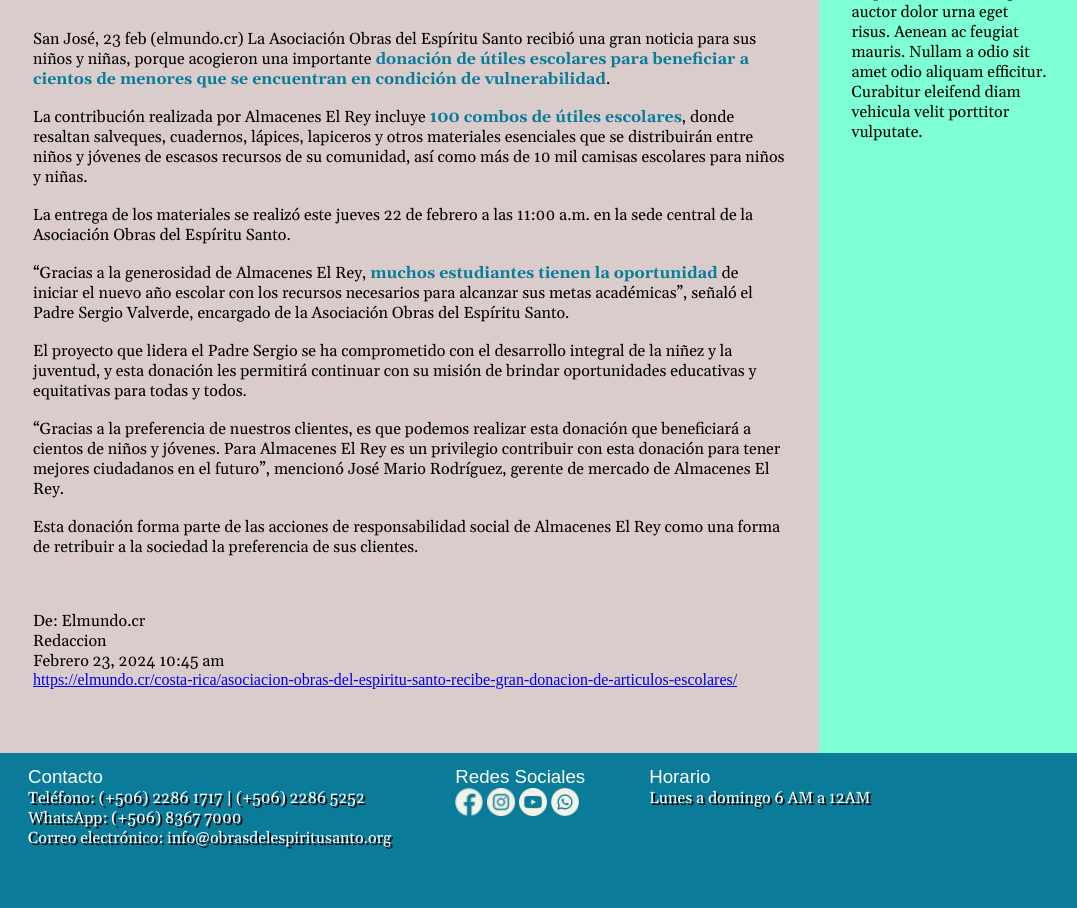
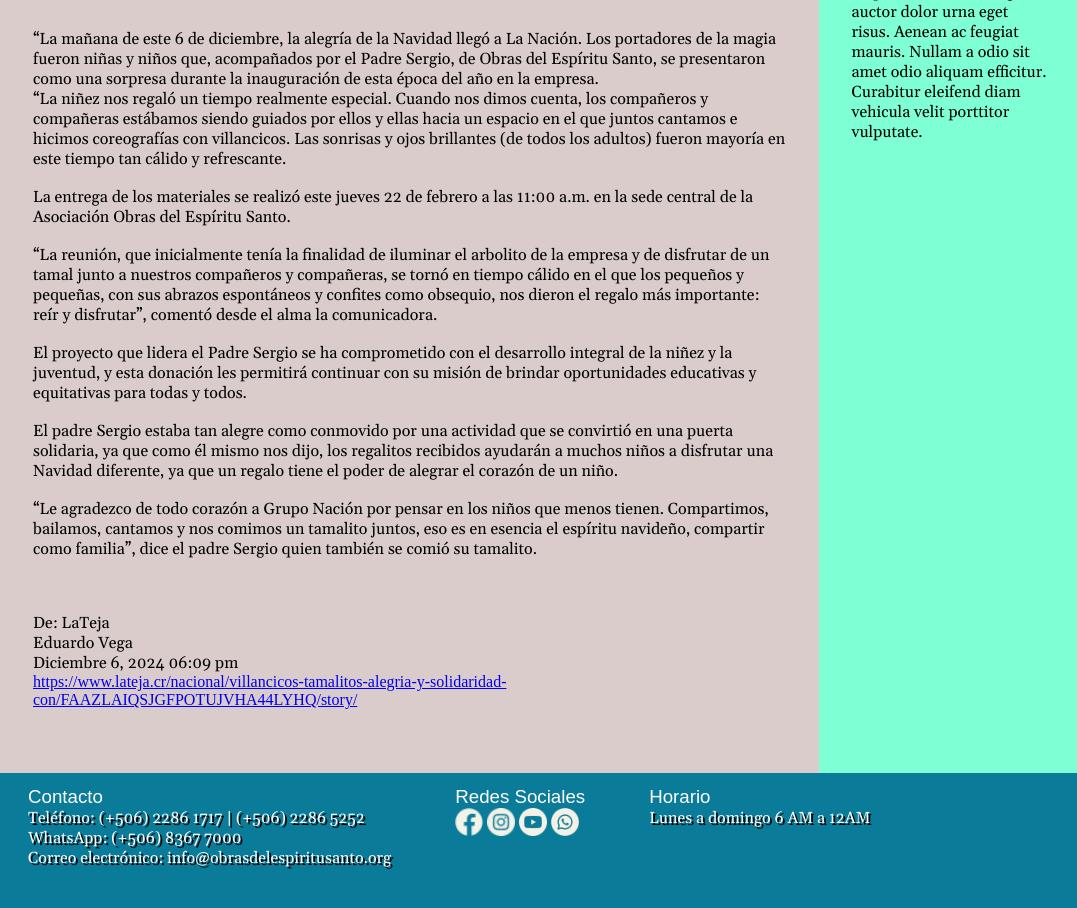
Before and after one commit to AngelVilR/Obras-del-Espiritu-Santos, a plain HTML site: page Villancicos-tamalitos-alegria.html in a window 1280 px wide. Shown: the part 725-1633 px from the top of the page, without its empty margins (198-1275 px from the left). Drawn offline with nearby package versions, Linux system fonts and the light colour scheme; a web font is replaced by a local one.

Commit message:
actualizacion blog villancicos

```diff
--- a/Villancicos-tamalitos-alegria.html
+++ b/Villancicos-tamalitos-alegria.html
@@ -58,24 +58,15 @@
 
                 <section class="cuerpo-noticia">
                     <p>
-                        San José, 23 feb (elmundo.cr) La Asociación Obras del Espíritu Santo recibió una gran noticia
-                        para
-                        sus
-                        niños y niñas, porque acogieron una importante <b>donación de útiles escolares para beneficiar a
-                            cientos
-                            de
-                            menores que se encuentran en condición de vulnerabilidad</b>.
-                    </p>
-                    <br>
-                    <p>
-                        La contribución realizada por Almacenes El Rey incluye <b>100 combos de útiles escolares</b>,
-                        donde
-                        resaltan
-                        salveques, cuadernos, lápices, lapiceros y otros materiales esenciales que se distribuirán entre
-                        niños y
-                        jóvenes de escasos recursos de su comunidad, así como más de 10 mil camisas escolares para niños
-                        y
-                        niñas.
+                        “La mañana de este 6 de diciembre, la alegría de la Navidad llegó a La Nación. Los portadores de
+                        la magia fueron niñas y niños que, acompañados por el Padre Sergio, de Obras del Espíritu Santo,
+                        se presentaron como una sorpresa durante la inauguración de esta época del año en la empresa.
+                        <br>
+
+                        “La niñez nos regaló un tiempo realmente especial. Cuando nos dimos cuenta, los compañeros y
+                        compañeras estábamos siendo guiados por ellos y ellas hacia un espacio en el que juntos cantamos
+                        e hicimos coreografías con villancicos. Las sonrisas y ojos brillantes (de todos los adultos)
+                        fueron mayoría en este tiempo tan cálido y refrescante.
                     </p>
                     <br>
                     <p>
@@ -86,12 +77,10 @@
                     </p>
                     <br>
                     <p>
-                        “Gracias a la generosidad de Almacenes El Rey, <b>muchos estudiantes tienen la oportunidad</b>
-                        de
-                        iniciar el nuevo
-                        año escolar con los recursos necesarios para alcanzar sus metas académicas”, señaló el Padre
-                        Sergio
-                        Valverde, encargado de la Asociación Obras del Espíritu Santo.
+                        “La reunión, que inicialmente tenía la finalidad de iluminar el arbolito de la empresa y de
+                        disfrutar de un tamal junto a nuestros compañeros y compañeras, se tornó en tiempo cálido en el
+                        que los pequeños y pequeñas, con sus abrazos espontáneos y confites como obsequio, nos dieron el
+                        regalo más importante: reír y disfrutar”, comentó desde el alma la comunicadora.
                     </p>
                     <br>
                     <p>
@@ -105,33 +94,28 @@
                     </p>
                     <br>
                     <p>
-                        “Gracias a la preferencia de nuestros clientes, es que podemos realizar esta donación que
-                        beneficiará a
-                        cientos de niños y jóvenes. Para Almacenes El Rey es un privilegio contribuir con esta donación
-                        para
-                        tener
-                        mejores ciudadanos en el futuro”, mencionó José Mario Rodríguez, gerente de mercado de Almacenes
-                        El
-                        Rey.
+                        El padre Sergio estaba tan alegre como conmovido por una actividad que se convirtió en una
+                        puerta solidaria, ya que como él mismo nos dijo, los regalitos recibidos ayudarán a muchos niños
+                        a disfrutar una Navidad diferente, ya que un regalo tiene el poder de alegrar el corazón de un
+                        niño.
                     </p>
                     <br>
                     <p>
-                        Esta donación forma parte de las acciones de responsabilidad social de Almacenes El Rey como una
-                        forma
-                        de
-                        retribuir a la sociedad la preferencia de sus clientes.
+                        “Le agradezco de todo corazón a Grupo Nación por pensar en los niños que menos tienen.
+                        Compartimos, bailamos, cantamos y nos comimos un tamalito juntos, eso es en esencia el espíritu
+                        navideño, compartir como familia”, dice el padre Sergio quien también se comió su tamalito.
                     </p>
 
                 </section>
                 <br><br><br>
                 <p>
-                    De: Elmundo.cr <br>
-                    Redaccion <br>
-                    Febrero 23, 2024 10:45 am
+                    De: LaTeja <br>
+                    Eduardo Vega <br>
+                    Diciembre 6, 2024 06:09 pm
                 </p>
 
-                <a href="https://elmundo.cr/costa-rica/asociacion-obras-del-espiritu-santo-recibe-gran-donacion-de-articulos-escolares/"
-                    target="_blank">https://elmundo.cr/costa-rica/asociacion-obras-del-espiritu-santo-recibe-gran-donacion-de-articulos-escolares/</a>
+                <a href="https://www.lateja.cr/nacional/villancicos-tamalitos-alegria-y-solidaridad-con/FAAZLAIQSJGFPOTUJVHA44LYHQ/story/"
+                    target="_blank">https://www.lateja.cr/nacional/villancicos-tamalitos-alegria-y-solidaridad-con/FAAZLAIQSJGFPOTUJVHA44LYHQ/story/</a>
             </nav>
 
             <nav class="contenedor-NoticiasDestacadas">
```
